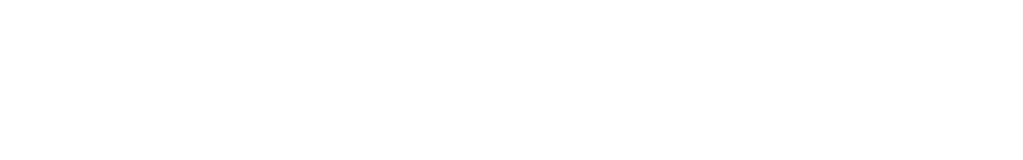
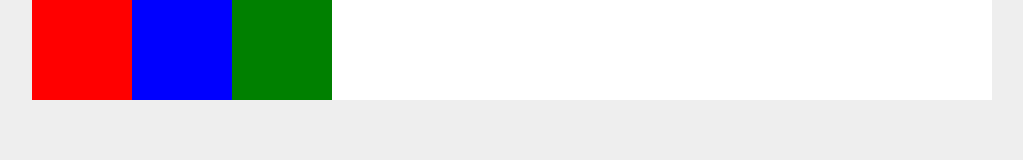
Before and after one commit to JanKrysztop/Flex_box, a plain HTML site: page index.html in a window 1280 px wide. Shown: the whole page, without its empty margins (128-1151 px from the left). Drawn offline with Linux system fonts and the light colour scheme.

Commit message:
Flex Containers

```diff
--- a/index.html
+++ b/index.html
@@ -1,12 +1,21 @@
 <!DOCTYPE html>
 <html lang="en">
+
 <head>
     <meta charset="UTF-8">
     <meta http-equiv="X-UA-Compatible" content="IE=edge">
     <meta name="viewport" content="width=device-width, initial-scale=1.0">
-    <title>Document</title>
+    <title>The Net Ninja - CSS Flexbox</title>
+    <link rel="stylesheet" href="style.css">
 </head>
+
 <body>
-
+    <div class="wrapper">
+        <div class="flex_container">
+            <div class="box one"></div>
+            <div class="box two"></div>
+            <div class="box three"></div>
+        </div>
+    </div>
 </body>
 </html>
--- /dev/null
+++ b/style.css
@@ -0,0 +1,36 @@
+* {
+    font-family: verdana;
+    margin: 0;
+}
+
+body {
+    background: #eee;
+}
+
+.wrapper {
+    width: 100%;
+    max-width: 960px;
+    margin: 0 auto;
+}
+
+.flex_container {
+    display: flex;
+    background: #fff;
+}
+
+.box {
+    height: 100px;
+    min-width: 100px;
+}
+
+.one {
+    background: red;
+}
+
+.two {
+    background: blue;
+}
+
+.three {
+    background: green;
+}
```
